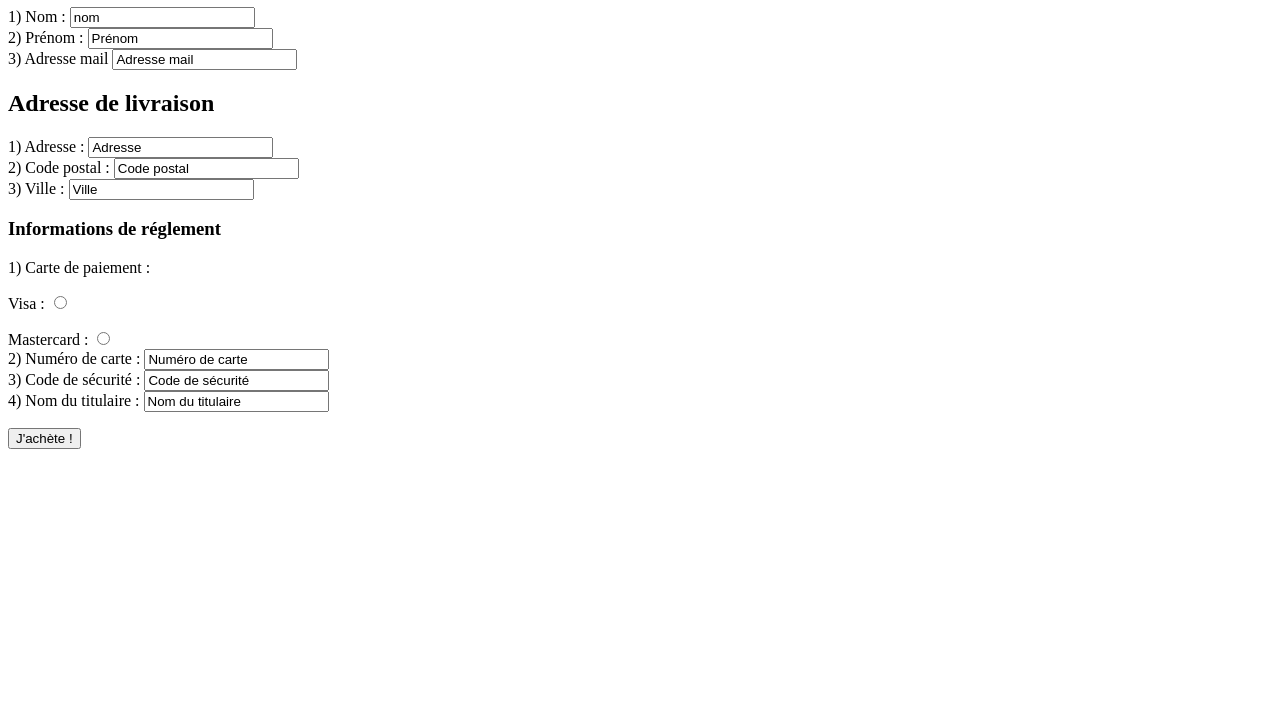
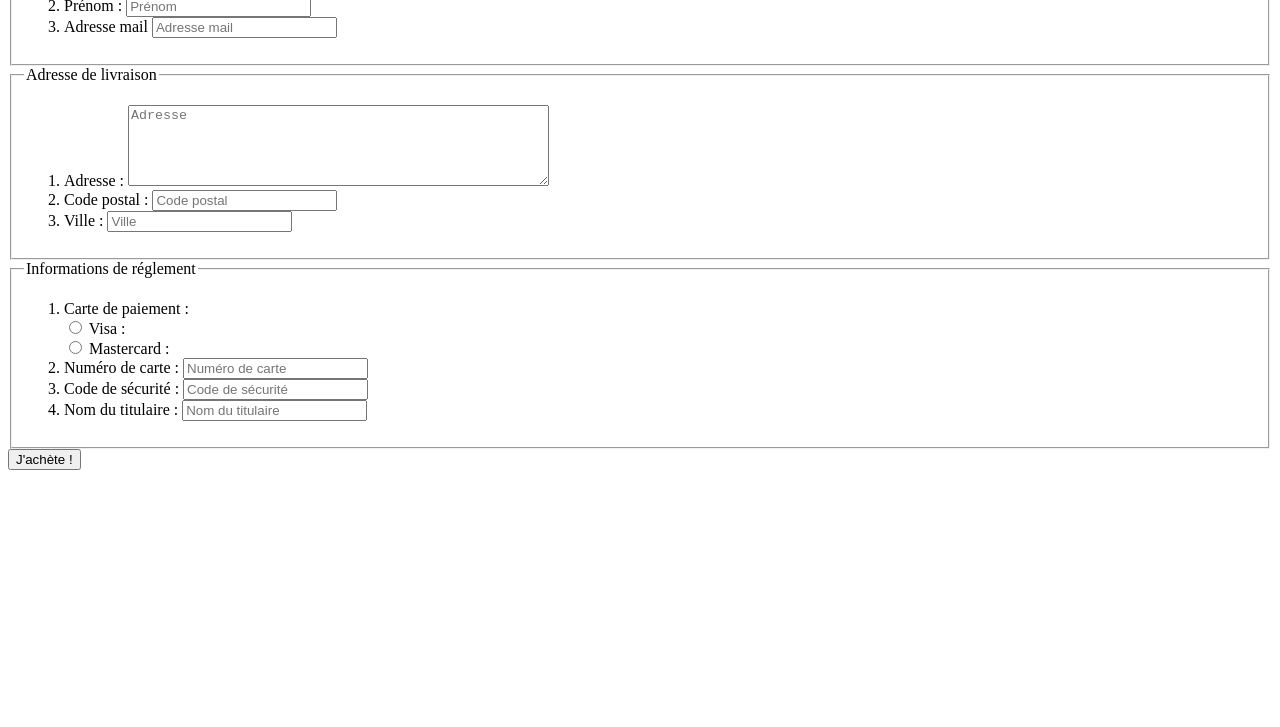
Before and after one commit to mhpecquery/htmlPartie2Ex9, a plain HTML site: page index.html in a window 1280 px wide. Shown: the part 73-800 px from the top of the page. Drawn offline with Linux system fonts and the light colour scheme.

Commit message:
rectifications

```diff
--- a/index.html
+++ b/index.html
@@ -7,38 +7,70 @@
   </head>
   <body>
     <form action="index.html" method="post">
-    <div id="Partie1">
-    <h1>Votre identité</h1>
-      <label for="name">1) Nom :</label>
-      <input type="text" name="name" value="nom"><br/>
-      <label for="firstName">2) Prénom :</label>
-      <input type="text" name="firstName" value="Prénom"><br/>
-      <label for="mail">3) Adresse mail</label>
-      <input type="text" name="mail" value="Adresse mail"><br/>
-    </div>
-    <div id="Partie2">
-    <h2>Adresse de livraison</h2>
-      <label for="adress">1) Adresse :</label>
-      <input type="textarea" name="adress" value="Adresse"><br/>
-      <label for="PostalCode">2) Code postal :</label>
-      <input type="text" name="PostalCode" value="Code postal"><br/>
-      <label for="City">3) Ville :</label>
-      <input type="text" name="City" value="Ville">
-    </div>
-    <div id="Partie3">
-    <h3>Informations de réglement</h3>
-      <label for="Paycart">1) Carte de paiement :</label>
-        <p id="Paycart"><label>Visa :</label>
-        <input type="radio" name="Paycart" value="Visa"><br/>
-        <p id="Paycart"><label>Mastercard :</label>
-        <input type="radio" name="Paycart" value="Mastercard"><br/>
-      <label for="CartNumber">2) Numéro de carte :</label>
-      <input type="text" name="CartNumber" value="Numéro de carte"><br/>
-      <label for="SecurityCode">3) Code de sécurité :</label>
-      <input type="text" name="SecurityCode" value="Code de sécurité"><br/>
-      <label for="NameCart">4) Nom du titulaire :</label>
-      <input type="text" name="NameCart" value="Nom du titulaire">
-    </div>
+    <fieldset class="Partie1">
+    <legend class="Partie1">Votre identité</legend>
+    <ol>
+      <li>
+        <label for="name">Nom :</label>
+        <input type="text" name="name" placeholder="nom">
+      </li>
+      <li>
+        <label for="firstName">Prénom :</label>
+        <input type="text" name="firstName" placeholder="Prénom">
+      </li>
+      <li>
+        <label for="mail">Adresse mail</label>
+        <input type="text" name="mail" placeholder="Adresse mail">
+      </li>
+    </ol>
+    </fieldset>
+    <fieldset class="Partie2">
+    <legend class="Partie2">Adresse de livraison</legend>
+    <ol>
+      <li>
+        <label for="adress">Adresse :</label>
+        <textarea name="name" rows="5" cols="50" placeholder="Adresse"></textarea>
+      </li>
+      <li>
+        <label for="PostalCode">Code postal :</label>
+        <input type="text" name="PostalCode" placeholder="Code postal">
+      </li>
+      <li>
+        <label for="City">Ville :</label>
+        <input type="text" name="City" placeholder="Ville">
+      </li>
+    </ol>
+    </fieldset>
+    <fieldset class="Partie3">
+    <legend class="Partie3">Informations de réglement</legend>
+    <div>
+    <ol>
+      <li>
+        <label for="Paycart">Carte de paiement :</label>
+            <div>
+              <input type="radio" name="Paycart" placeholder="Visa"/>
+              <label>Visa :</label>
+            </div>
+            <div>
+            <input type="radio" name="Paycart" placeholder="Mastercard"/>
+            <label>Mastercard :</label>
+          </div>
+      <li>
+        <label for="CartNumber">Numéro de carte :</label>
+        <input type="text" name="CartNumber" placeholder="Numéro de carte">
+      </li>
+      <li>
+        <label for="SecurityCode">Code de sécurité :</label>
+        <input type="text" name="SecurityCode" placeholder="Code de sécurité">
+      </li>
+      <li>
+        <label for="NameCart">Nom du titulaire :</label>
+        <input type="text" name="NameCart" placeholder="Nom du titulaire">
+      </li>
+      </li>
+    </ol>
+  </div>
+    </fieldset>
       <input type="submit" value="J'achète !"/>
     </form>
   </body>
```
